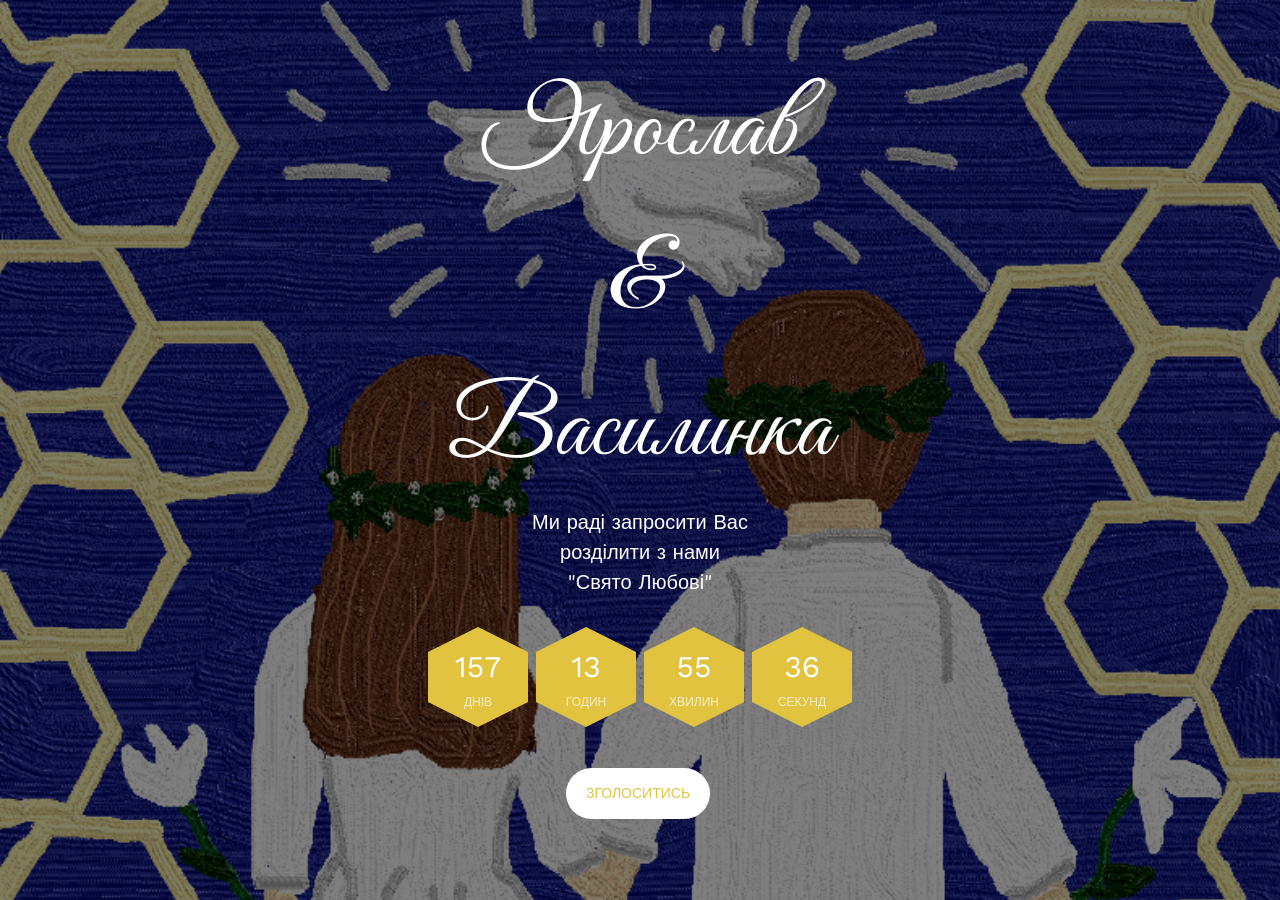
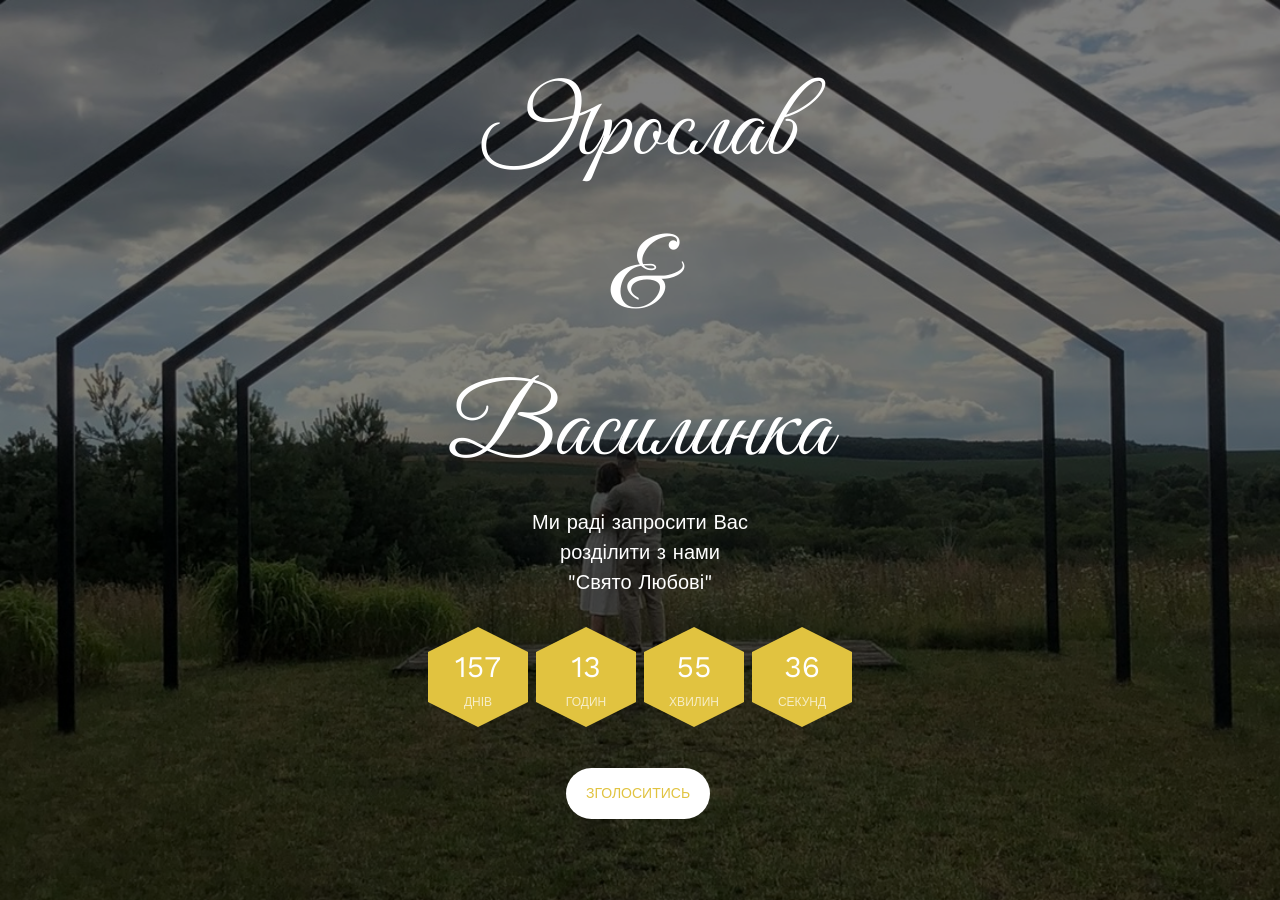
Before and after one commit to pastukh77/YV-wedding, a plain HTML site: page index.html in a window 1280 px wide. Shown: the top 900 px of the page. Drawn offline with nearby package versions, Linux system fonts and the light colour scheme; files whose address does not match are found by name.

Commit message:
changed main image

```diff
--- a/index.html
+++ b/index.html
@@ -71,7 +71,7 @@
 	<div id="page">
 
 
-	<header id="fh5co-header" class="fh5co-cover" role="banner" style="background-image:url(images/wed-painting.png);" data-stellar-background-ratio="0.5">
+	<header id="fh5co-header" class="fh5co-cover" role="banner" style="background-image:url(images/main_img3.JPG);" data-stellar-background-ratio="0.5">
 		<div class="overlay"></div>
 		<div class="container">
 			<div class="row">
```
Also changed, not shown: images/img_main2.JPG (added), images/main_img3.JPG (added).
